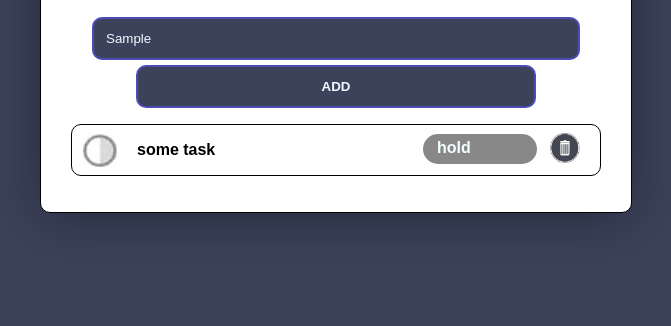
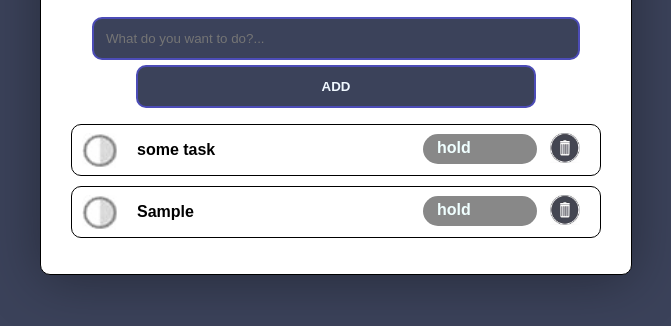
Before and after one commit to D-sash0k/todo_exam, a plain HTML site: page index.html in a window 1280 px wide. Both pictures are taken after typing "Sample" into the empty fields and a click on the button "ADD". Shown: the part 232-558 px from the top of the page, without its empty margins (304-975 px from the left). Drawn offline with Linux system fonts and the light colour scheme; files whose address does not match are found by name.

Commit message:
now can add new items

```diff
--- a/index.html
+++ b/index.html
@@ -27,8 +27,8 @@
                     <button class="add_btn">ADD</button>
                 </div>
 
-                <div class="wrapper">
-                    <ul class="todo">
+                <div class="wrapper_items_block">
+                    <ul class="wrapper_items">
                         <li class="todo_item">
                             <div class="for_img" id="img_src">
                                 <img
--- a/todo_exam.css
+++ b/todo_exam.css
@@ -119,4 +119,8 @@ body {
 .text_task {
     text-align-last: center;
     margin-left: 15px;
+    max-width: 290px;
 }
+.incorrect {
+    border: 2px solid red;
+}
--- a/todo_exam.js
+++ b/todo_exam.js
@@ -1,9 +1,15 @@
 const img = document.querySelector(".for_img");
 const selects = document.querySelector(".select_status");
+const wrapperItems = document.querySelector(".wrapper_items");
+const writeInput = document.querySelector(".write_text");
+const buttonAdd = document.querySelector(".add_btn");
 
-const watchSelect = () => {
-    selects.style = "display: block";
+const watchSelect = (e) => {
+    if (e.target.closest(".todo_item")) {
+        selects.style = "display: block";
+    }
 };
+
 const changeStatusColor = (e) => {
     const img = document.querySelector(".img_color");
     const statusColor = document.querySelector(".status_color");
@@ -29,5 +35,56 @@ const changeStatusColor = (e) => {
     }
     ePrevious = e.target.value;
 };
+
+const enterCorrectItem = () => {
+    writeInput.classList.add("incorrect");
+    writeInput.placeholder = "ENTER A TASK...";
+    writeInput.value = "";
+};
+
+const displayMessages = () => {
+    wrapperItems.innerHTML += `<li class="todo_item">
+    <div class="for_img" id="img_src">
+        <img
+            class="img_color"
+            src="./img/grey.jpg"
+            alt="silver"
+        />
+    </div>
+    <form method="get">
+        <select class="select_status">
+            <option id="hold" value="hold">hold</option>
+            <option
+                id="in_progress"
+                value="in_progress"
+            >
+                in progress
+            </option>
+            <option id="done" value="done">done</option>
+        </select>
+    </form>
+    <p class="text_task">${writeInput.value}</p>
+    <div class="status_color">hold</div>
+    <img class="imagine" src="./img/img_basked.jpg" />
+</li>`;
+    writeInput.placeholder = "What do you want to do?...";
+    writeInput.classList.remove("incorrect");
+    writeInput.value = "";
+};
+
+const addItemWithButton = () => {
+    if (!writeInput.value.trim()) return enterCorrectItem();
+    displayMessages();
+};
+
+const addItemWithEnter = (e) => {
+    if (e.key === "Enter") {
+        if (!writeInput.value.trim()) return enterCorrectItem();
+        displayMessages();
+    }
+};
+
 selects.addEventListener("change", changeStatusColor);
-img.addEventListener("click", watchSelect);
+wrapperItems.addEventListener("click", watchSelect);
+writeInput.addEventListener("keypress", addItemWithEnter); // add item with Enter
+buttonAdd.addEventListener("click", addItemWithButton); //add item with button
```
